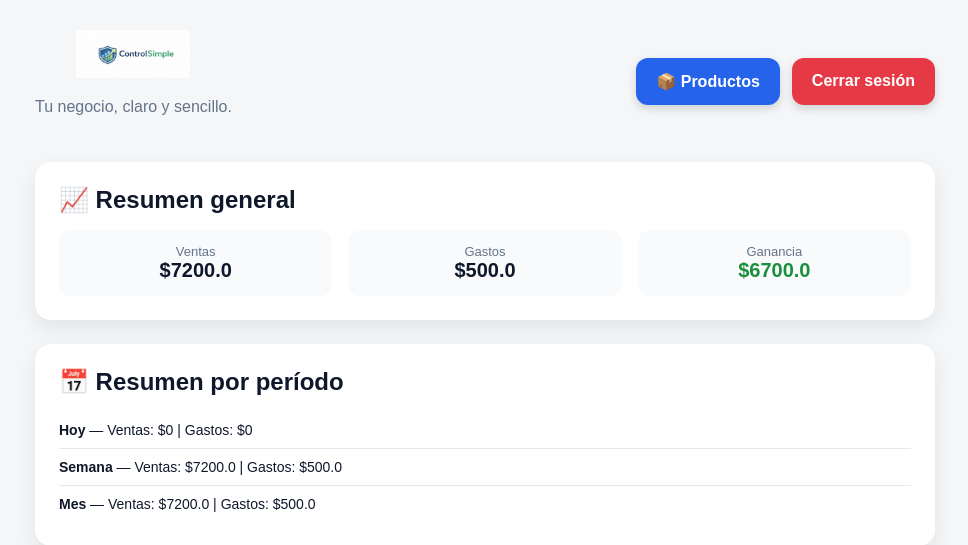
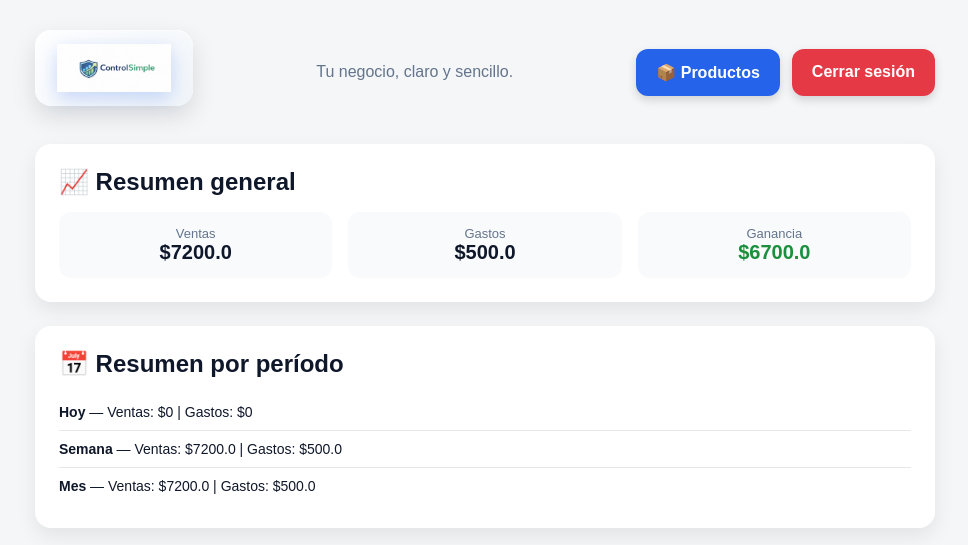
Before and after one commit to janier23/control-simple, a Flask app: page / in a window 1280 px wide. Shown: the top 545 px of the page, without its empty margins (155-1123 px from the left). Run offline with Flask 3, Linux system fonts and the light colour scheme; a user stored in the database is signed in; data comes from the database, SQL or seed files in the repository.

Commit message:
Branding ControlSimple: logo + login hero

```diff
--- a/frontend/static/css/style.css
+++ b/frontend/static/css/style.css
@@ -460,3 +460,28 @@ a {
         width: 190px;
     }
 }
+
+
+/* BRAND / LOGO DASHBOARD */
+
+.brand {
+    display: inline-flex;
+    align-items: center;
+    justify-content: center;
+    background: linear-gradient(145deg, #ffffff, #f1f5f9);
+    padding: 14px 22px;
+    border-radius: 16px;
+    box-shadow:
+        0 10px 25px rgba(0,0,0,0.12),
+        inset 0 1px 0 rgba(255,255,255,0.6);
+    margin-bottom: 8px;
+}
+
+.brand-logo {
+    height: 48px;
+    filter: drop-shadow(0 6px 10px rgba(37,99,235,0.25));
+}
+
+.brand {
+    backdrop-filter: blur(6px);
+}
--- a/frontend/templates/index.html
+++ b/frontend/templates/index.html
@@ -11,12 +11,13 @@
 <div class="container">
 
     <header class="dashboard-header">
-        <div>
+        <div class="brand">
             <img src="/static/images/logo-controlsimple.png"
                 alt="ControlSimple"
-                style="height: 48px;">
-            <p class="subtitulo">Tu negocio, claro y sencillo.</p>
+                class="brand-logo">
         </div>
+        <p class="subtitulo">Tu negocio, claro y sencillo.</p>
+
 
         <div class="header-actions">
             {% if session["rol"] == "dueno" %}
```
